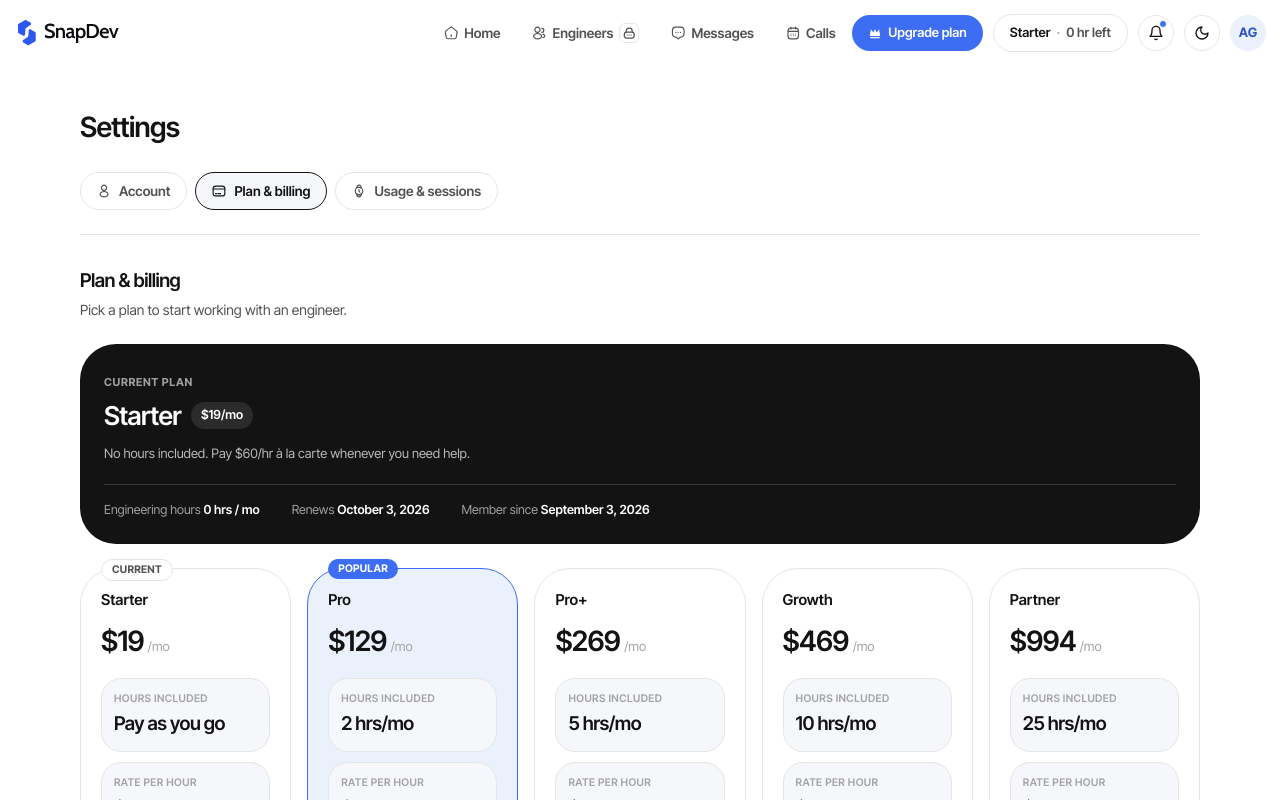
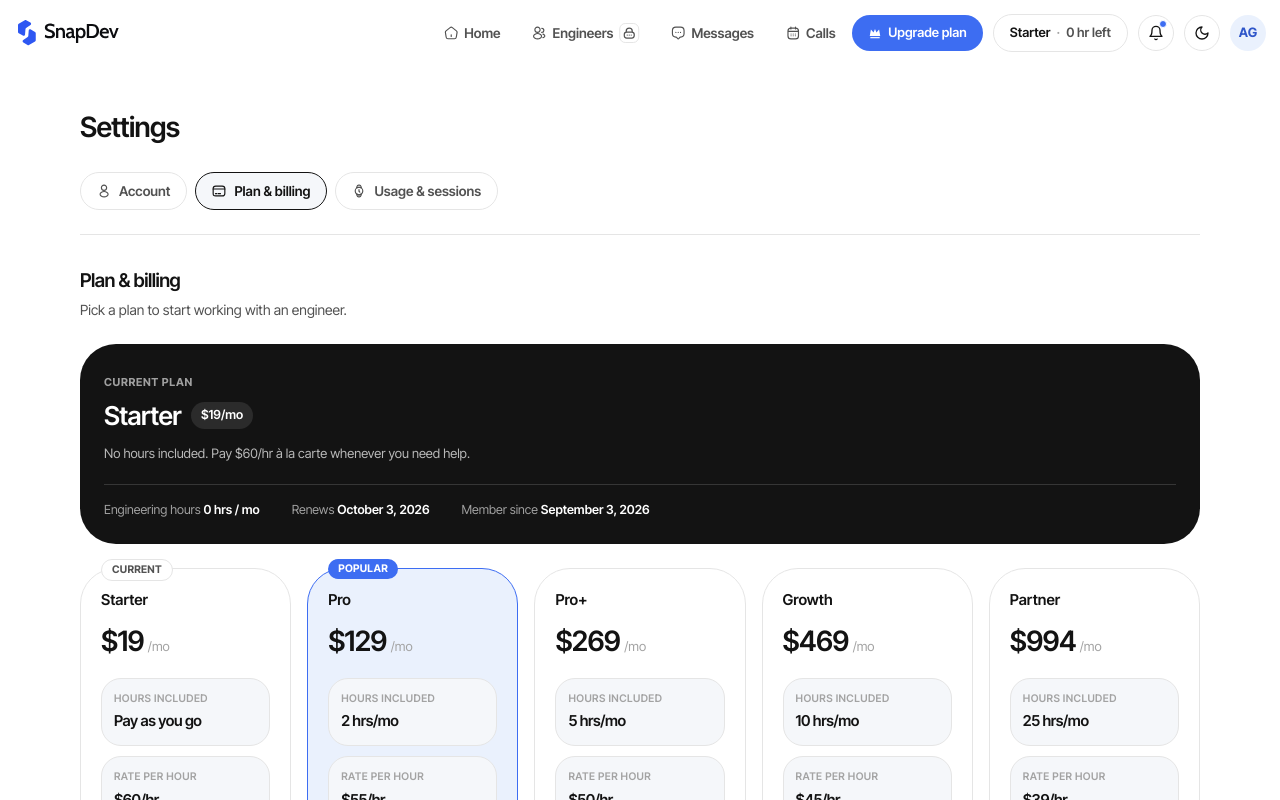
Before and after one commit to arbazghani-emberai/snapdev-site, a Next.js app: page /app/settings in a window 1280 px wide. Both pictures are taken after a click on the button "Plan & billing". Shown: the top 800 px of the page. Built offline with nearby package versions, Linux system fonts and the light colour scheme.

Commit message:
Shrink the plan card stat value text size

```diff
--- a/src/app/app/settings/page.tsx
+++ b/src/app/app/settings/page.tsx
@@ -386,7 +386,7 @@ function PlanTab() {
                   <div className="text-ink-3 text-[10.5px] font-semibold tracking-[0.04em] uppercase">
                     Hours included
                   </div>
-                  <div className="mt-1 text-[19px] font-semibold tracking-tight">
+                  <div className="mt-1 text-[15px] font-semibold tracking-tight">
                     {plan.hoursPerMonth > 0 ? `${plan.hoursPerMonth} hrs/mo` : "Pay as you go"}
                   </div>
                 </div>
@@ -394,7 +394,7 @@ function PlanTab() {
                   <div className="text-ink-3 text-[10.5px] font-semibold tracking-[0.04em] uppercase">
                     Rate per hour
                   </div>
-                  <div className="mt-1 text-[19px] font-semibold tracking-tight">${plan.ratePerHour}/hr</div>
+                  <div className="mt-1 text-[15px] font-semibold tracking-tight">${plan.ratePerHour}/hr</div>
                 </div>
                 <p className="text-ink-3 text-[12px] leading-relaxed">
                   ${plan.platformFee} platform fee
```
